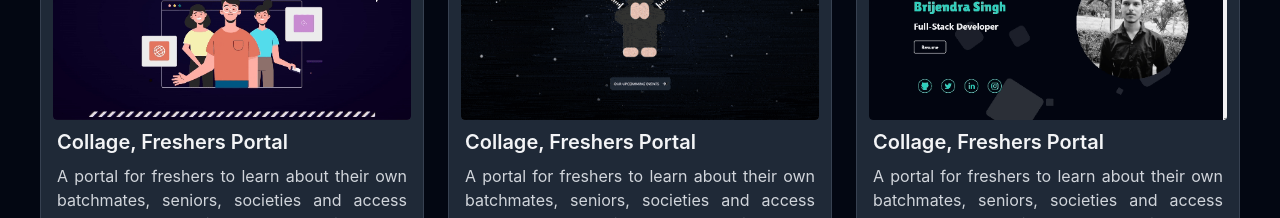
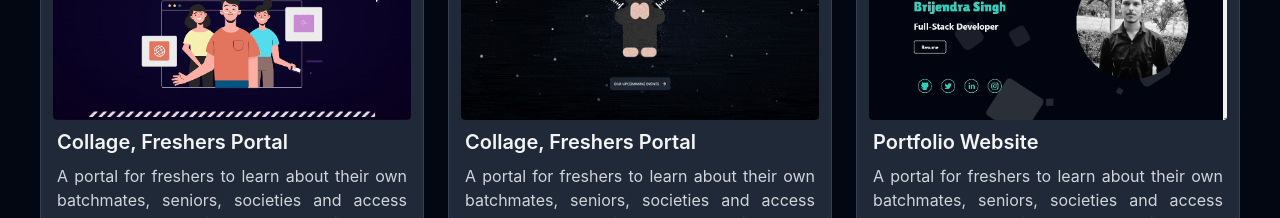
Before and after one commit to Brijendra-Singh2003/portfolio, a React (Create React App) app: page / in a window 1280 px wide. Shown: the part 1680-1898 px from the top of the page. Built offline with nearby package versions, Linux system fonts and the light colour scheme.

Commit message:
added links

```diff
--- a/src/pages/Projects.js
+++ b/src/pages/Projects.js
@@ -19,8 +19,8 @@ export default function Projects() {
           <Project
             image={project1}
             title={"Collage, Freshers Portal"}
-            link="/"
-            code="/"
+            link="https://csebootcamp2.vercel.app/"
+            code="https://github.com/Brijendra-Singh2003/BootCamp_2.0"
             isInView={isInView}
             delay="0.3s"
           >
@@ -31,8 +31,8 @@ export default function Projects() {
           <Project
             image={project2}
             title={"Collage, Freshers Portal"}
-            link="/"
-            code="/"
+            link="https://coding-ninja.vercel.app/"
+            code="https://github.com/Brijendra-Singh2003/Coding-Ninja"
             isInView={isInView}
             delay="0.6s"
           >
@@ -42,9 +42,9 @@ export default function Projects() {
           </Project>
           <Project
             image={project3}
-            title={"Collage, Freshers Portal"}
+            title={"Portfolio Website"}
             link="/"
-            code="/"
+            code="https://github.com/Brijendra-Singh2003/portfolio"
             isInView={isInView}
             delay="0.9s"
           >
@@ -79,6 +79,7 @@ function Project({ image, title, children, link, code, isInView, delay }) {
         <a
           className="group flex items-center gap-2 hover:bg-white bg-gray-200 shadow-md transition text-black w-fit py-1.5 px-4 rounded"
           href={link}
+          target="_blank"
         >
           <span>View</span>
           <FaExternalLinkAlt className="h-4 w-4 group-hover:ml-2 duration-300" />
@@ -86,6 +87,7 @@ function Project({ image, title, children, link, code, isInView, delay }) {
         <a
           className="group flex items-center gap-2 hover:bg-white bg-gray-200 shadow-md transition text-black w-fit py-1.5 px-4 rounded"
           href={code}
+          target="_blank"
         >
           <span>Code</span>
           <SiGithub className="h-5 w-5 group-hover:ml-2 duration-300" />
```
